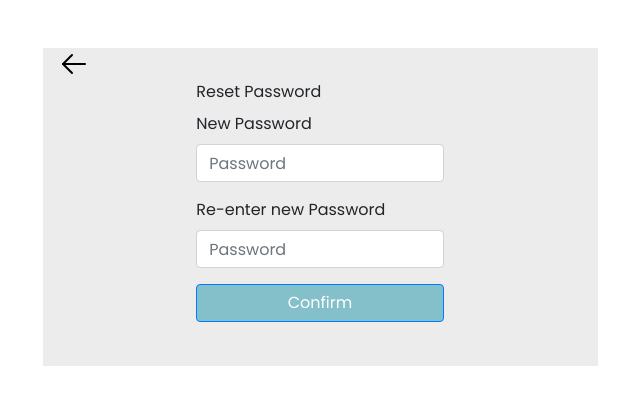
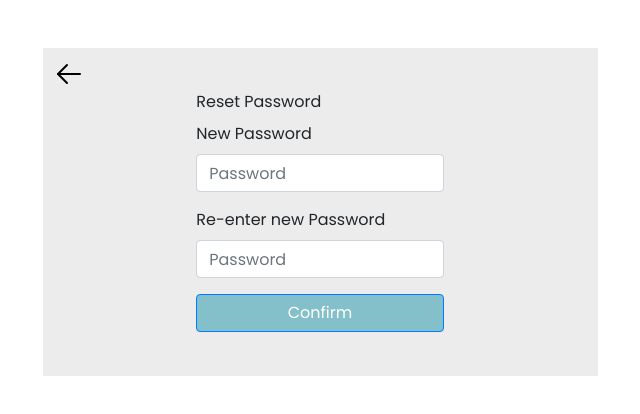
Before and after one commit to hack4impact-calpoly/hospice-of-slo, a React (Create React App) app: page /reset-password in a window 1280 px wide. Shown: the top 414 px of the page, without its empty margins (320-960 px from the left). Built offline with nearby package versions, Linux system fonts and the light colour scheme.

Commit message:
Fixed some styling with arrow SVG

```diff
--- a/src/components/authentication/resetPassword.jsx
+++ b/src/components/authentication/resetPassword.jsx
@@ -9,6 +9,12 @@ import { Link } from 'react-router-dom';
 
 const StyledButton = styled(Button)`
    background-color: #84C0C9;
+
+`;
+
+const StyledRow = styled(Row)`
+   padding-top: 10px;
+   padding-left: 10px;
 
 `;
 
@@ -48,11 +54,9 @@ export default function ResetPassword() {
     <div className="m-5">
       <Container>
         <StyledCol md={{ span: 6, offset: 3 }}>
-          <Row>
-            <Col>
-              <Link to="/login"><BackArrowLogo /></Link>
-            </Col>
-          </Row>
+          <StyledRow>
+            <Link to="/login"><BackArrowLogo /></Link>
+          </StyledRow>
           <Row>
             <Col lg={{ span: 6, offset: 3 }}>
               <Form>
```
